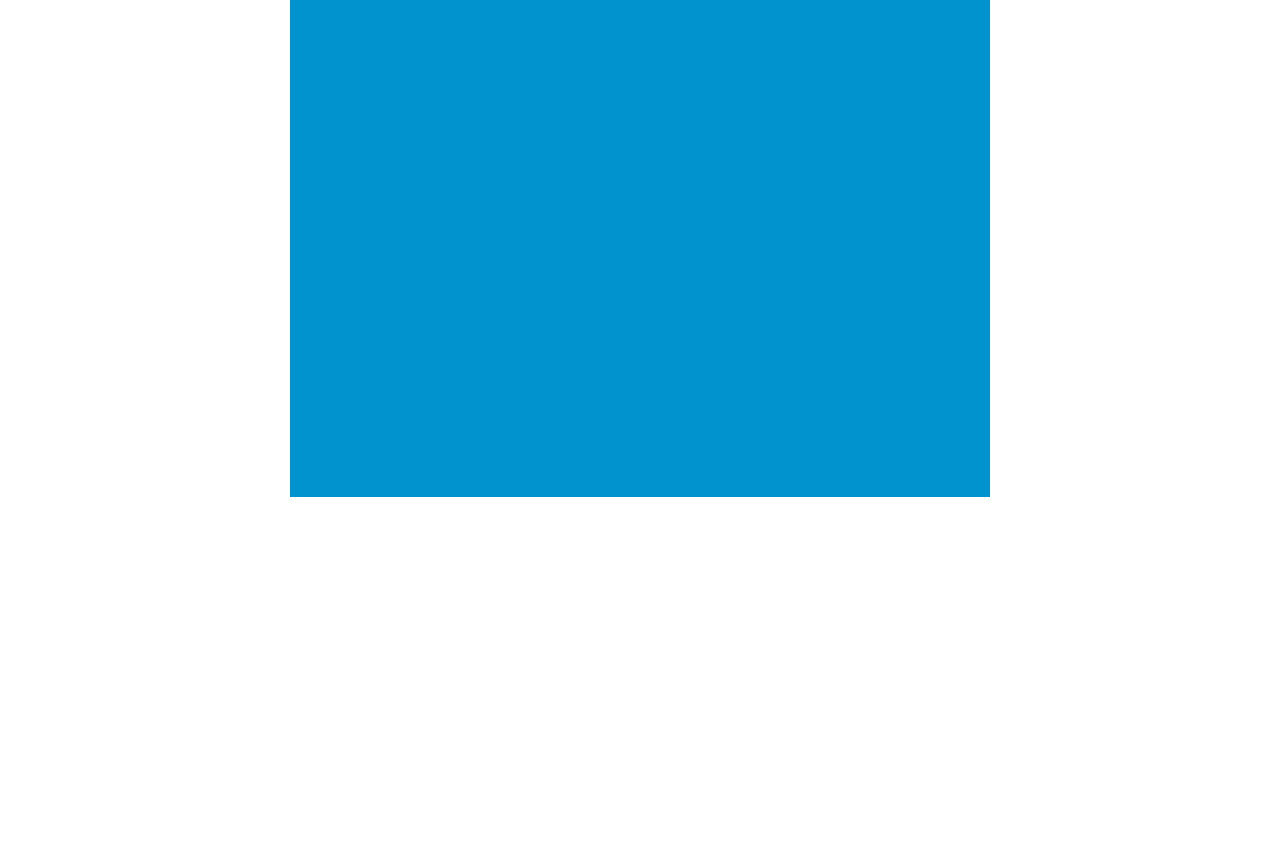
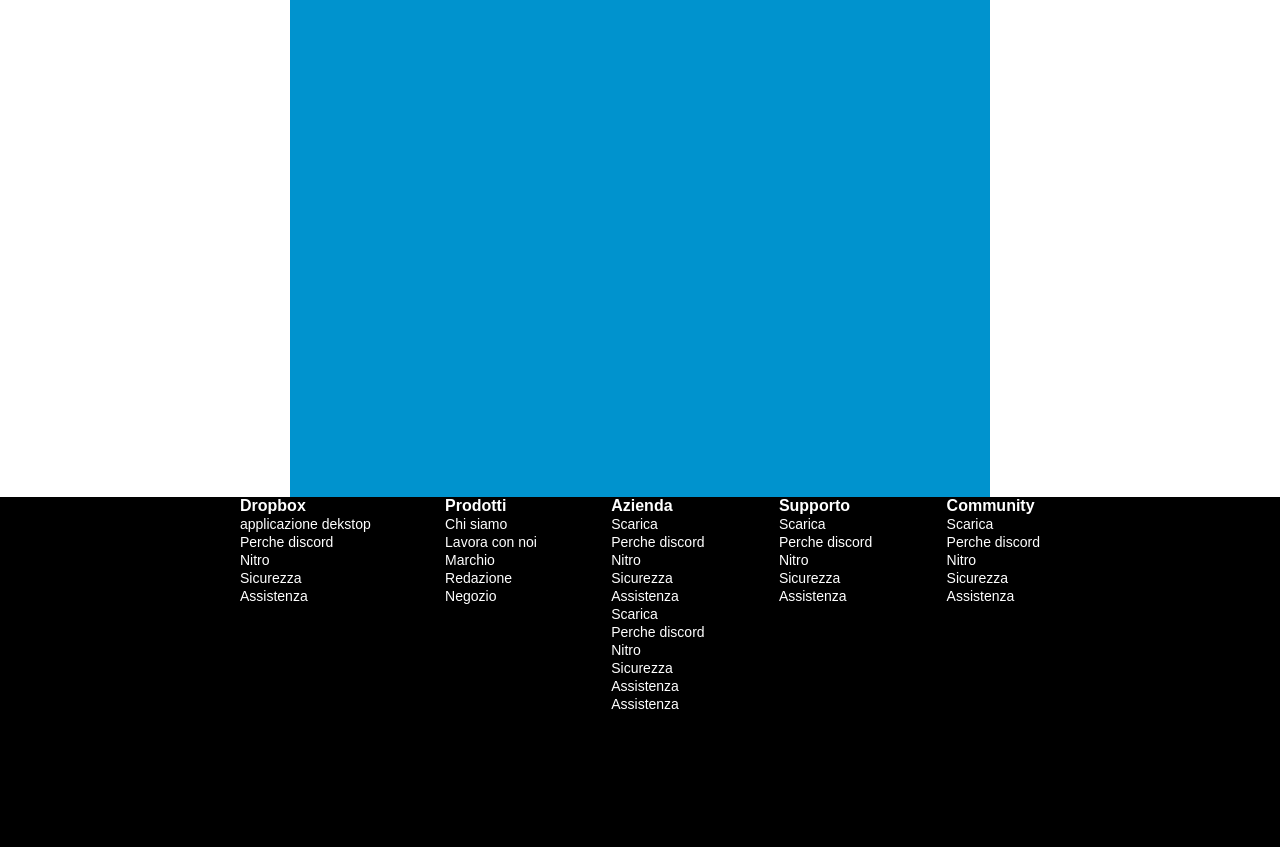
Before and after one commit to IlariaGuarnieri/htmlcss-dropbox, a plain HTML site: page index.html in a window 1280 px wide. Shown: the part 4048-4895 px from the top of the page. Before the commit the page ends 4545 px from the top, so only its background shows below. Drawn offline with Linux system fonts and the light colour scheme.

Commit message:
inizio footer

```diff
--- a/css/style.css
+++ b/css/style.css
@@ -736,3 +736,25 @@ margin: 40px;
   margin: 0 auto;
   background-color: #0093CE;
 }
+
+/* footer */
+
+footer{
+  width: 100%;
+  height: 350px;
+  margin: 0 auto;
+  background-color: black;
+}
+
+.container-base-footer{
+  display: flex;
+  justify-content: space-between;
+  width: 800px;
+  height: 350px;
+  margin: 0 auto;
+  color: white;
+}
+
+.container-base-footer a{
+  color: white;
+}
--- a/index.html
+++ b/index.html
@@ -407,5 +407,68 @@
     </section>
 </main>
 
+<!-- footer -->
+<footer>
+  <div class="sezione-footer">
+    <div class="container-base-footer">
+      <div class="info-box-a">
+        <ul>
+          <li class="lilla"><strong>Dropbox</strong></li>
+          <li><a href="#">applicazione dekstop</a></li>
+          <li><a href="#">Perche discord</a></li>
+          <li><a href="#">Nitro</a></li>
+          <li><a href="#">Sicurezza</a></li>
+          <li><a href="#">Assistenza</a></li>
+        </ul>
+      </div>
+      <div class="info-box">
+        <ul>
+          <li class="lilla"><strong>Prodotti</strong></li>
+          <li><a href="#">Chi siamo</a></li>
+          <li><a href="#">Lavora con noi</a></li>
+          <li><a href="#">Marchio</a></li>
+          <li><a href="#">Redazione</a></li>
+          <li><a href="#">Negozio</a></li>
+        </ul>
+      </div>
+      <div class="info-box">
+        <ul>
+          <li class="lilla"><strong>Azienda</strong></li>
+          <li><a href="#">Scarica</a></li>
+          <li><a href="#">Perche discord</a></li>
+          <li><a href="#">Nitro</a></li>
+          <li><a href="#">Sicurezza</a></li>
+          <li><a href="#">Assistenza</a></li>
+          <li><a href="#">Scarica</a></li>
+          <li><a href="#">Perche discord</a></li>
+          <li><a href="#">Nitro</a></li>
+          <li><a href="#">Sicurezza</a></li>
+          <li><a href="#">Assistenza</a></li>
+          <li><a href="#">Assistenza</a></li>
+        </ul>
+      </div>
+      <div class="info-box">
+        <ul>
+          <li class="lilla"><strong>Supporto</strong></li>
+          <li><a href="#">Scarica</a></li>
+          <li><a href="#">Perche discord</a></li>
+          <li><a href="#">Nitro</a></li>
+          <li><a href="#">Sicurezza</a></li>
+          <li><a href="#">Assistenza</a></li>
+          </ul>
+      </div>
+      <div class="info-box">
+        <ul>
+          <li><strong>Community</strong></li>
+          <li><a href="#">Scarica</a></li>
+          <li><a href="#">Perche discord</a></li>
+          <li><a href="#">Nitro</a></li>
+          <li><a href="#">Sicurezza</a></li>
+          <li><a href="#">Assistenza</a></li>
+          </ul>
+      </div>
+    </div>
+  </div>
+</footer>
 </body>
 </html>
```
